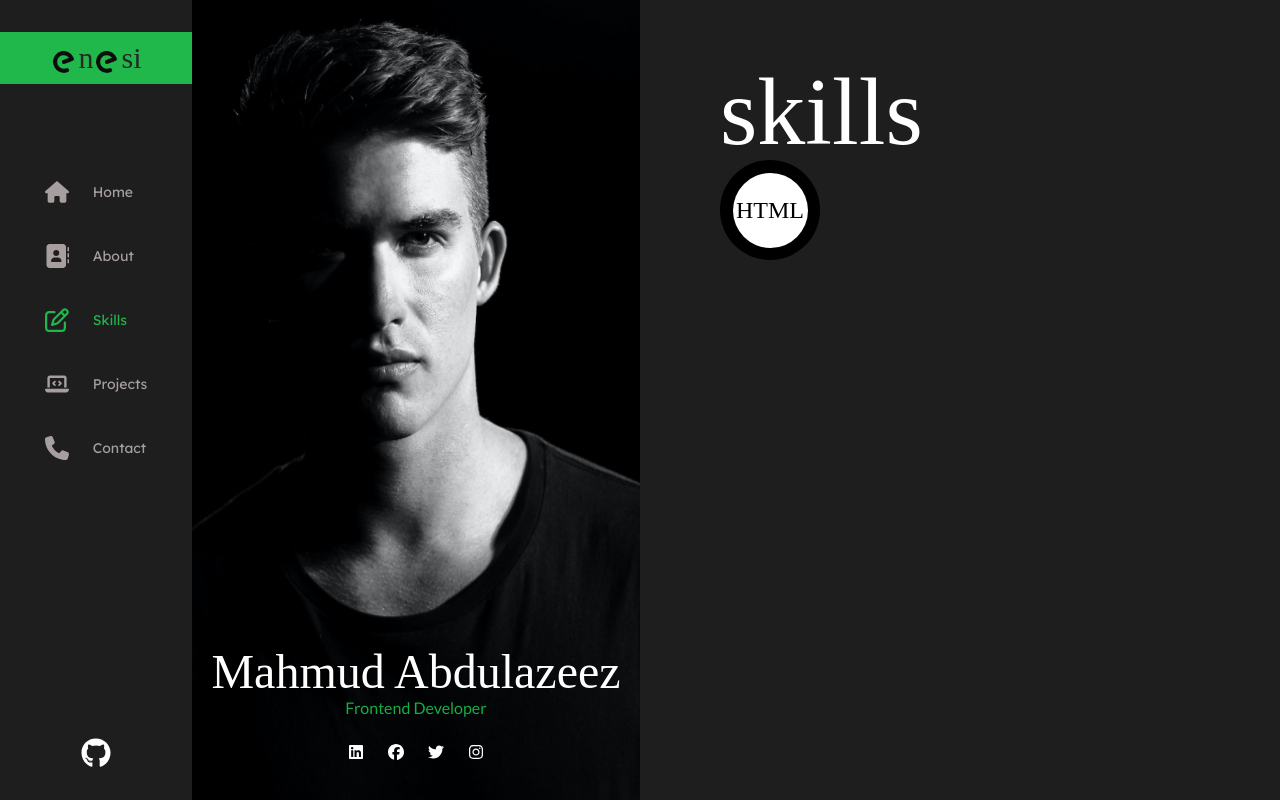
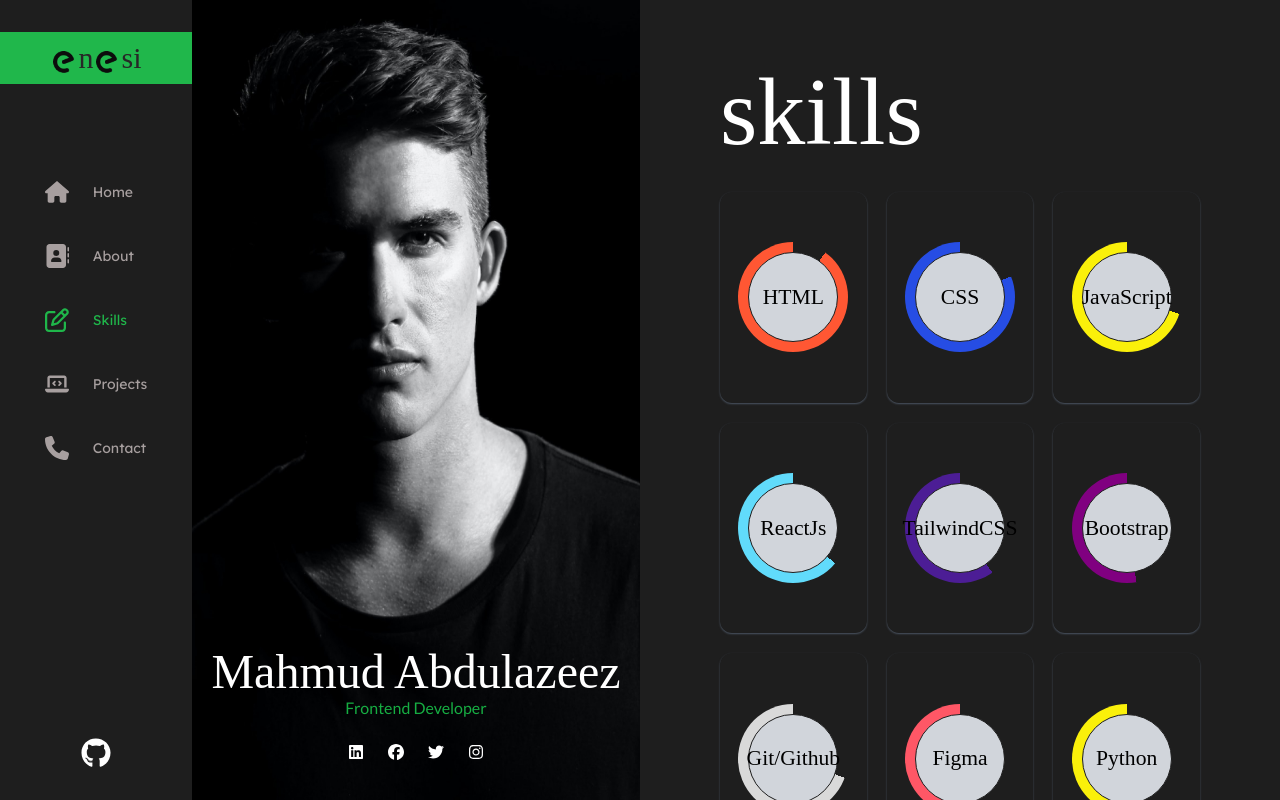
Before and after one commit to Mahmud1087/my-portfolio, a React (Vite) app: page /skills in a window 1280 px wide. Built offline with nearby package versions, Linux system fonts and the light colour scheme; a web font is replaced by a local one.

Commit message:
added progress bar for the skills section

```diff
--- /dev/null
+++ b/src/components/ProgressBar.jsx
@@ -0,0 +1,12 @@
+const ProgressBar = ({ skill, bg }) => {
+  return (
+    <div
+      className={`h-[110px] w-[110px] ${bg} rounded-full flex items-center justify-center`}
+    >
+      <div className='h-[90px] w-[90px] bg-gray-300 border border-[#1e1e1e] rounded-full flex items-center justify-center'>
+        <h1 className='font-jolly text-[1.35rem]'>{skill}</h1>
+      </div>
+    </div>
+  );
+};
+export default ProgressBar;
--- a/src/data.jsx
+++ b/src/data.jsx
@@ -13,3 +13,70 @@ export const menuList = [
   { id: 4, icon: <FaLaptopCode />, text: 'Projects', to: 'projects' },
   { id: 5, icon: <FaPhone />, text: 'Contact', to: 'contact' },
 ];
+
+const progressPercent = [
+  { 100: 0 },
+  { 90: 36 },
+  { 80: 72 },
+  { 70: 108 },
+  { 60: 144 },
+  { 50: 180 },
+  { 40: 216 },
+  { 30: 252 },
+  { 20: 288 },
+  { 10: 324 },
+  { 0: 360 },
+];
+
+export const skills = [
+  {
+    id: 1,
+    bg: 'bg-[conic-gradient(transparent_36deg,#FF5733_36deg)]',
+    skill: 'HTML',
+  },
+  {
+    id: 2,
+    bg: 'bg-[conic-gradient(transparent_68deg,#264de4_68deg)]',
+    skill: 'CSS',
+  },
+  {
+    id: 3,
+    bg: 'bg-[conic-gradient(transparent_108deg,#faf00a_108deg)]',
+    skill: 'JavaScript',
+  },
+  {
+    id: 4,
+    bg: 'bg-[conic-gradient(transparent_130deg,#61dbfb_130deg)]',
+    skill: 'ReactJs',
+  },
+  {
+    id: 5,
+    bg: 'bg-[conic-gradient(transparent_144deg,#4c1d95_144deg)]',
+    skill: 'TailwindCSS',
+  },
+  {
+    id: 6,
+    bg: 'bg-[conic-gradient(transparent_170deg,purple_170deg)]',
+    skill: 'Bootstrap',
+  },
+  {
+    id: 7,
+    bg: 'bg-[conic-gradient(transparent_110deg,#d9d9d9_110deg)]',
+    skill: 'Git/Github',
+  },
+  {
+    id: 8,
+    bg: 'bg-[conic-gradient(transparent_175deg,#FF5766_175deg)]',
+    skill: 'Figma',
+  },
+  {
+    id: 9,
+    bg: 'bg-[conic-gradient(transparent_180deg,#faf00a_180deg)]',
+    skill: 'Python',
+  },
+  // {
+  //   id: 10,
+  //   bg: 'bg-[conic-gradient(transparent_216deg,#FF5733_216deg)]',
+  //   skill: 'HTML',
+  // },
+];
--- a/src/index.css
+++ b/src/index.css
@@ -6,3 +6,7 @@
 .active {
   color: #21ff60ad;
 }
+/*
+.de {
+  scroll-snap-type: none;
+} */
--- a/src/pages/Skills.jsx
+++ b/src/pages/Skills.jsx
@@ -1,14 +1,24 @@
 import Heading from '../components/Heading';
+import ProgressBar from '../components/ProgressBar';
+import { skills } from '../data';
 
 const Skills = () => {
   return (
-    <div className='w-[50%] h-screen bg-[#1e1e1e] px-20 py-16'>
+    <div className='de w-[50%] h-screen bg-[#1e1e1e] px-20 py-16 overflow-scroll'>
       <Heading title='skills' />
-      <div className='h-[100px] w-[100px] bg-black rounded-full flex items-center justify-center'>
-        <div className='h-[75px] w-[75px] bg-white rounded-full flex items-center justify-center'>
-          <h1 className='font-jolly text-2xl'>HTML</h1>
-        </div>
-      </div>
+      <section className='h-full w-full grid grid-cols-3 gap-5 mt-8'>
+        {skills.map((item) => {
+          const { id, bg, skill } = item;
+          return (
+            <div
+              key={id}
+              className='rounded-xl flex items-center justify-center shadow-sm shadow-gray-600 hover:scale-[1.1] transition-all ease-in-out'
+            >
+              <ProgressBar bg={bg} skill={skill} />
+            </div>
+          );
+        })}
+      </section>
     </div>
   );
 };
```
